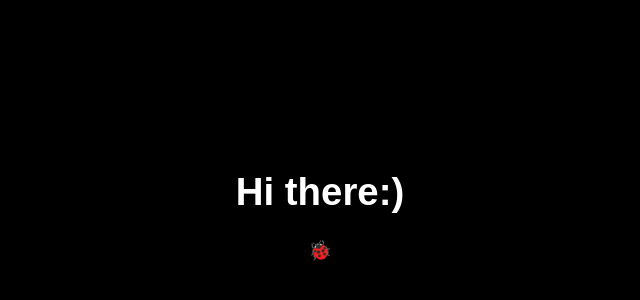
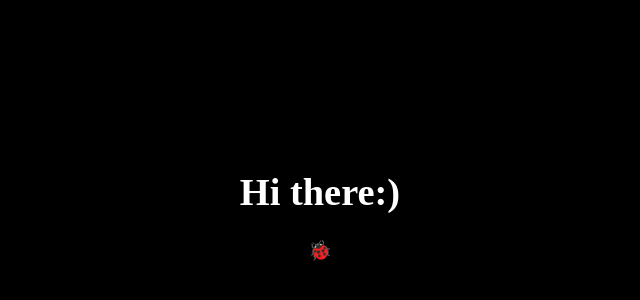
Before and after one commit to esbhandari/esbhandari.github.io, a plain HTML site: page index.html in a window 1280 px wide. Shown: the part 114-414 px from the top of the page, 320-960 px from the left. Drawn offline with Linux system fonts and the light colour scheme.

Commit message:
Update index.html

```diff
--- a/index.html
+++ b/index.html
@@ -7,7 +7,7 @@
 body {
       padding-top:250px;
       text-align:center;
-      font-family:sans-serif;
+      font-family:Spacia;
       font-size:larger;
       background-color:#000000;
       color:#ffffff;
```
